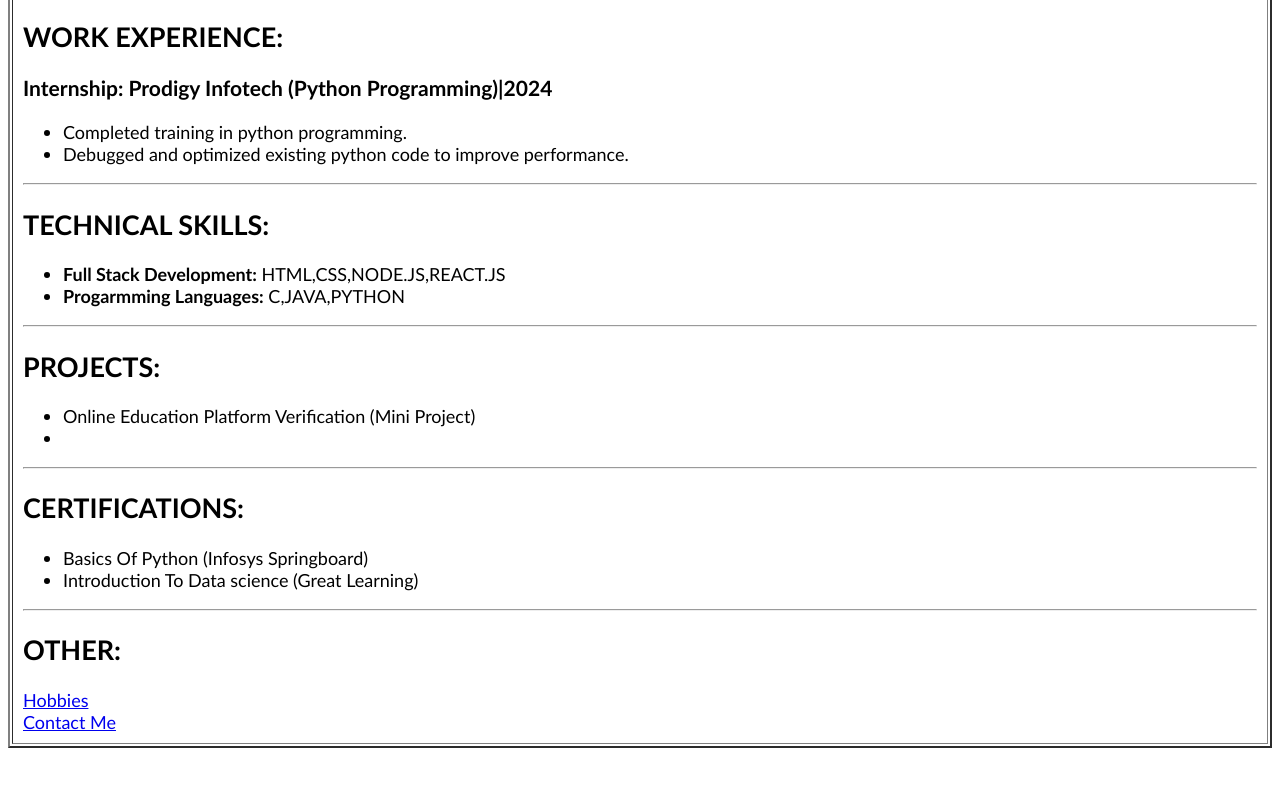
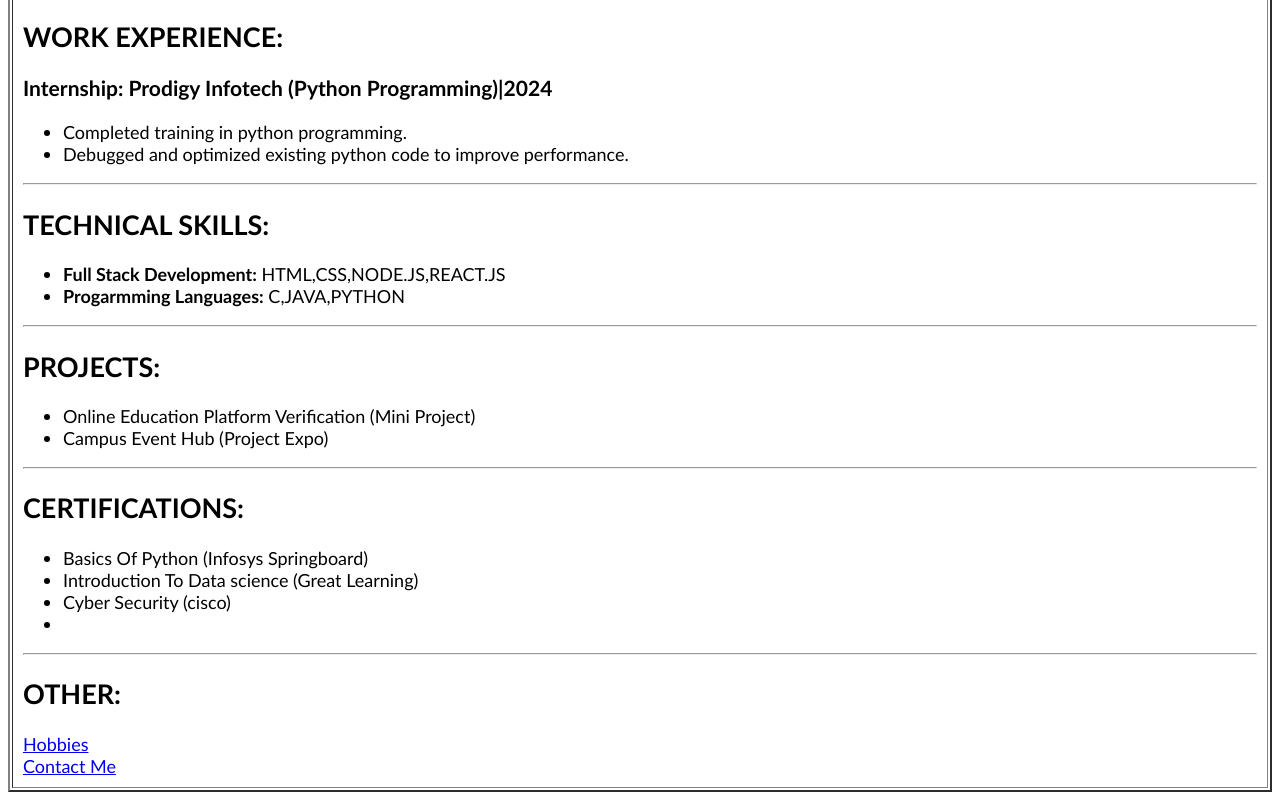
Before and after one commit to Nikitha53/resume, a plain HTML site: page index.html in a window 1280 px wide. Shown: the part 821-1621 px from the top of the page. Before the commit the page ends 1577 px from the top, so only its background shows below. Drawn offline with Linux system fonts and the light colour scheme.

Commit message:
Update index.html

```diff
--- a/index.html
+++ b/index.html
@@ -33,10 +33,11 @@
         <hr/>
         <h2>PROJECTS:</h2>
         <ul><li>Online Education Platform Verification (Mini Project)</li>
-        <li></li></ul><hr/>
+        <li>Campus Event Hub (Project Expo)</li></ul><hr/>
         <h2>CERTIFICATIONS:</h2>
         <ul><li>Basics Of Python (Infosys Springboard)</li>
-        <li>Introduction To Data science (Great Learning)</li></ul><hr/>
+        <li>Introduction To Data science (Great Learning)</li>
+        <LI>Cyber Security (cisco)<li></li></LI></ul><hr/>
         <h2>OTHER:</h2>
         <a href="hobbies.html">Hobbies</a><br>
         <a href="contact.html">Contact Me</a>
```
